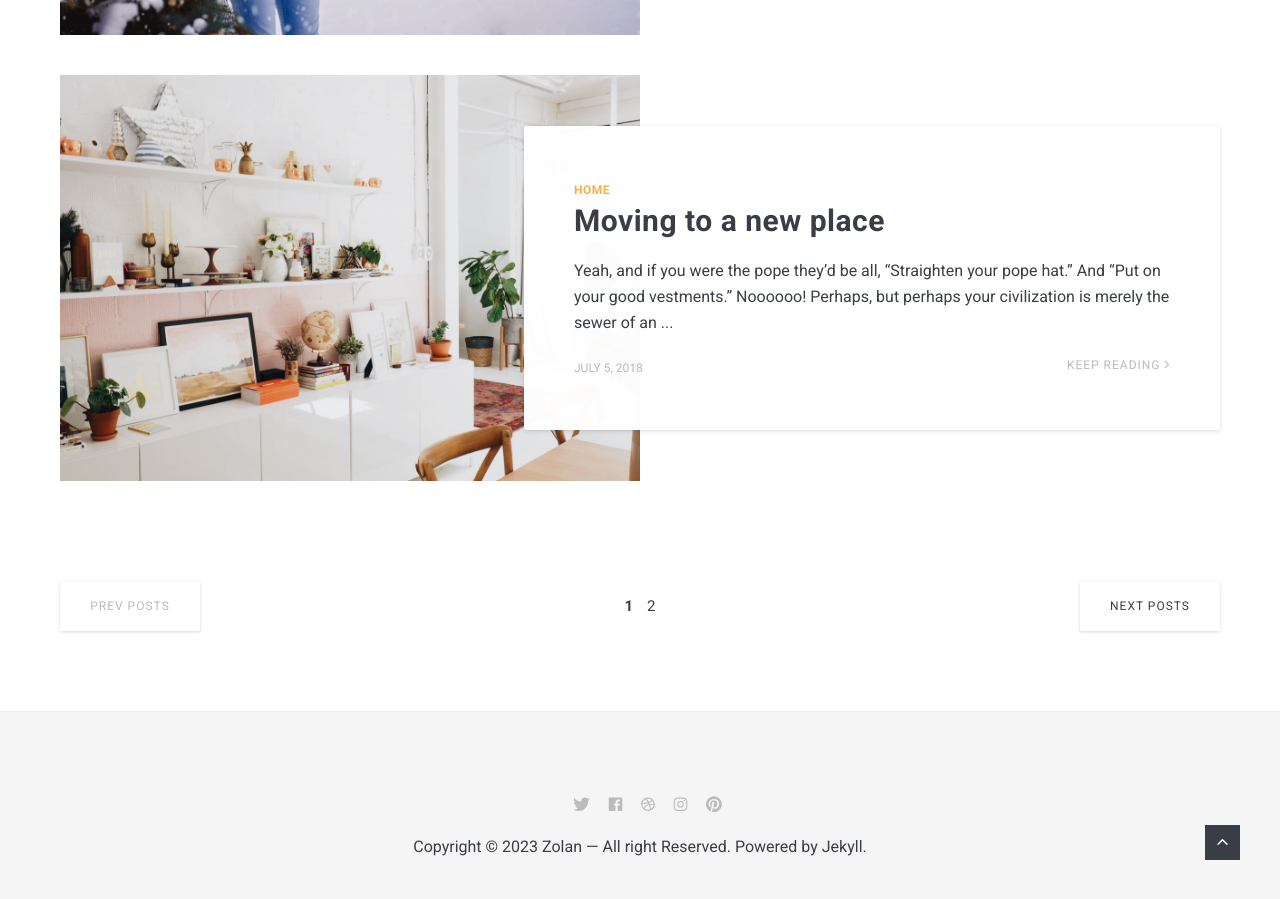
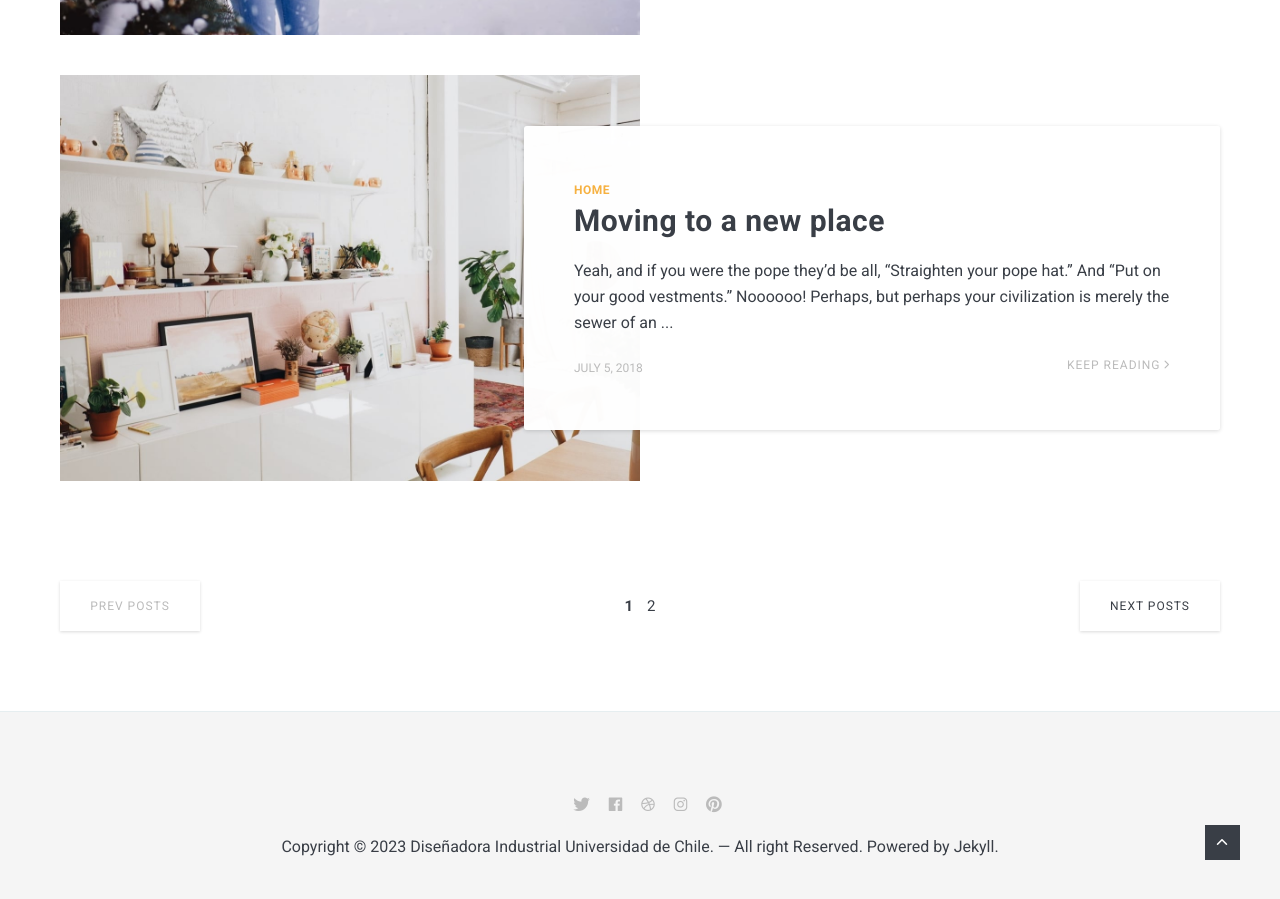
Before and after one commit to CeciliaKdeJLJ/Web_Cecilia, a Jekyll site: the page built from index.html, in a window 1280 px wide and 900 px high, scrolled down 2253 px. Built offline with Jekyll 4.4.1, drawn with Linux system fonts in a browser that asks for light colours; nearby versions of some CDN libraries; the list of posts is cut into pages by our own code.

```diff
--- a/_data/settings.yml
+++ b/_data/settings.yml
@@ -1,14 +1,14 @@
 #-------------------------------
 # General Site Settings
-title: Zolan
+title: Diseñadora Industrial Universidad de Chile.
 logo: logo.svg # You can add own logo.
-description: Zolan is modern minimal theme for Jekyll
+description: website personal Cecilia Loyola Jimenez
 
 
 #-------------------------------
 # Author Settings
 author:
-  name: Alex Rodriguez
+  name: Cecilia Loyola Jimenez
   image: 01.jpg
   say-hello: Hello, I’m <strong>Alex Rodriguez</strong>
   bio: Designs, talks, and writes about <strong>web</strong>, <strong>ethics</strong>, <strong>privacy</strong>, and dev. I share design tutorials, free resources and inspiration. Loves <a href="#">music</a> & riding his bicycle.
```
